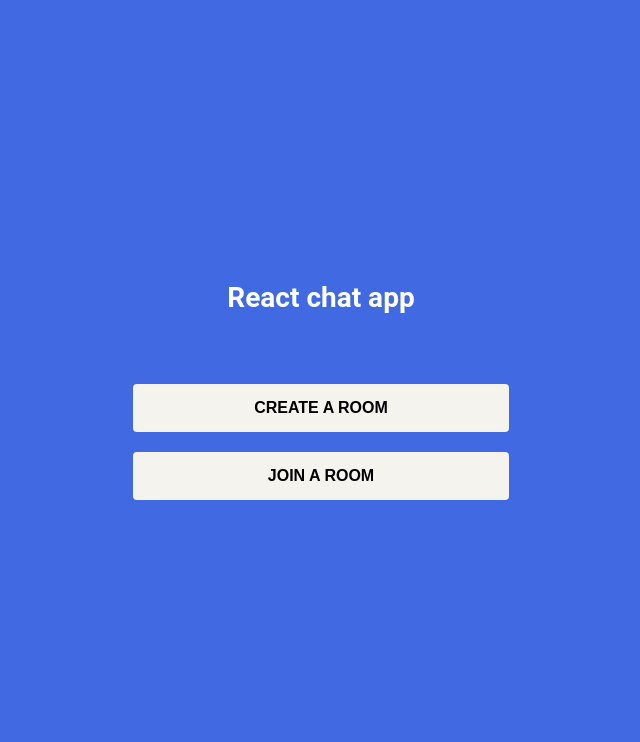
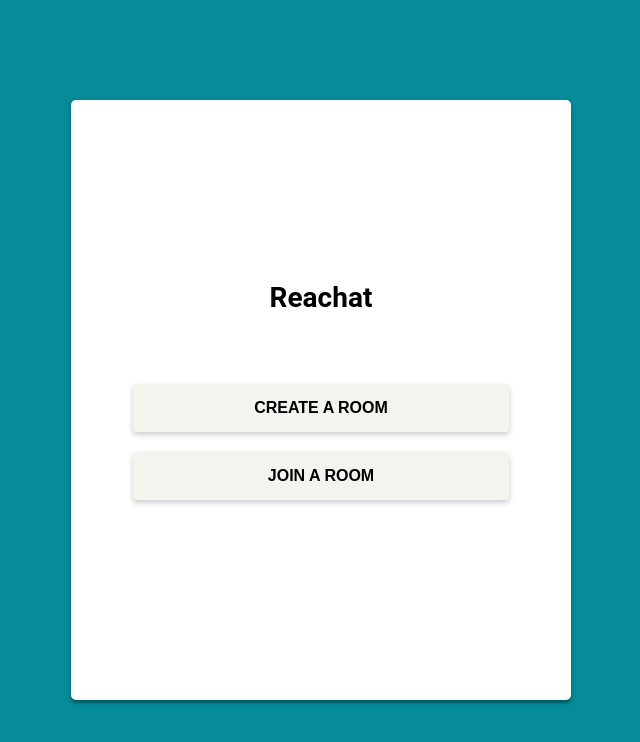
Before and after one commit to o-louis/react-chat-app, a React (Create React App) app in the folder client/: page / in a window 1280 px wide. Shown: the top 742 px of the page, without its empty margins (319-959 px from the left). Built offline with nearby package versions, Linux system fonts and the light colour scheme.

Commit message:
Update UI theme

```diff
--- a/client/public/index.html
+++ b/client/public/index.html
@@ -4,7 +4,7 @@
     <meta charset="utf-8" />
     <link rel="icon" href="%PUBLIC_URL%/favicon.ico" />
     <meta name="viewport" content="width=device-width, initial-scale=1" />
-    <title>React Chat App</title>
+    <title>Reachat</title>
   </head>
   <body>
     <div id="root"></div>
--- a/client/src/App.css
+++ b/client/src/App.css
@@ -23,10 +23,8 @@ button, a {
 #root {
     width: 100vw;
     height: 100vh;
-    background-color: #4169E1;
+    background-color: #068B99;
+    display: flex;
+    justify-content: center;
+    align-items: center;
 }
-
-.wrapper {
-    width: 100%;
-    height: 100%;
-}
--- a/client/src/components/Home/Home.css
+++ b/client/src/components/Home/Home.css
@@ -1,16 +1,19 @@
 .wrapper {
-    background-color: #4169E1;
+    background-color: white;
     display: flex;
     flex-direction: column;
     justify-content: center;
     align-items: center;
     padding: 15px;
-    max-width: 500px;
+    max-width: 800px;
     margin: 0 auto;
+    height: 600px;
+    width: 500px;
+    border-radius: 5px;
+    box-shadow: 0 3px 6px rgba(0,0,0,0.16), 0 3px 2px rgba(0,0,0,0.23);
 }
 
 .wrapper h1 {
-    color: white;
     margin-bottom: 30px;
 }
 
@@ -19,6 +22,7 @@
     flex-direction: column;
     width: 80%;
     margin-top: 40px;
+
 }
 
 .btns-container button,
@@ -31,6 +35,7 @@
     font-size: 1.6rem;
     background-color: #F4F3EE  ;
     color: black;
+    box-shadow: 0 3px 6px rgba(0,0,0,0.16), 0 2px 5px rgba(0,0,0,0.05);
 }
 
 .btns-container button:hover,
@@ -58,6 +63,7 @@
 .wrapper form input {
     margin-top: 0px;
     margin-bottom: 10px;
+    border: 1px solid rgba(0, 0, 0, 0.1)
 }
 .container {
     display: flex;
@@ -67,17 +73,22 @@
 .back {
     padding: 10px;
     align-self: flex-start;
-    background-color: #8FCD67;
+    background-color: #068B99;
     color: white;
     border-radius: 4px;
     font-size: 1.5rem;
+}
+
+.back:hover {
+    opacity: 0.7;
 }
 
 .room-name {
     padding: 15px;
     border-radius: 4px;
     font-size: 1.7rem;
-    background-color: #B2DDFF;
+    background-color: rgba(0, 0, 0, 0.9);
     margin-bottom: 10px;
     color: grey;
+    width: 312px;
 }
--- a/client/src/components/Home/Home.js
+++ b/client/src/components/Home/Home.js
@@ -43,7 +43,7 @@ const Home = () => {
 
     return (
         <div className="wrapper">
-            <h1>React chat app</h1>
+            <h1>Reachat</h1>
 
             {
                 !userAction ? (
--- a/client/src/components/Room/Room.js
+++ b/client/src/components/Room/Room.js
@@ -16,7 +16,7 @@ const Room = (props) => {
 
 
     useEffect(() => {
-        socket = io('https://112f55c80099.ngrok.io');
+        socket = io('http://localhost:2000');
         const { name, room } = props.location.state;
         setUserName(name);
         socket.emit("new-user-connected", { name, room });
```
Also changed, not shown: 1 other file (tests, documents, lock files or other folders).
